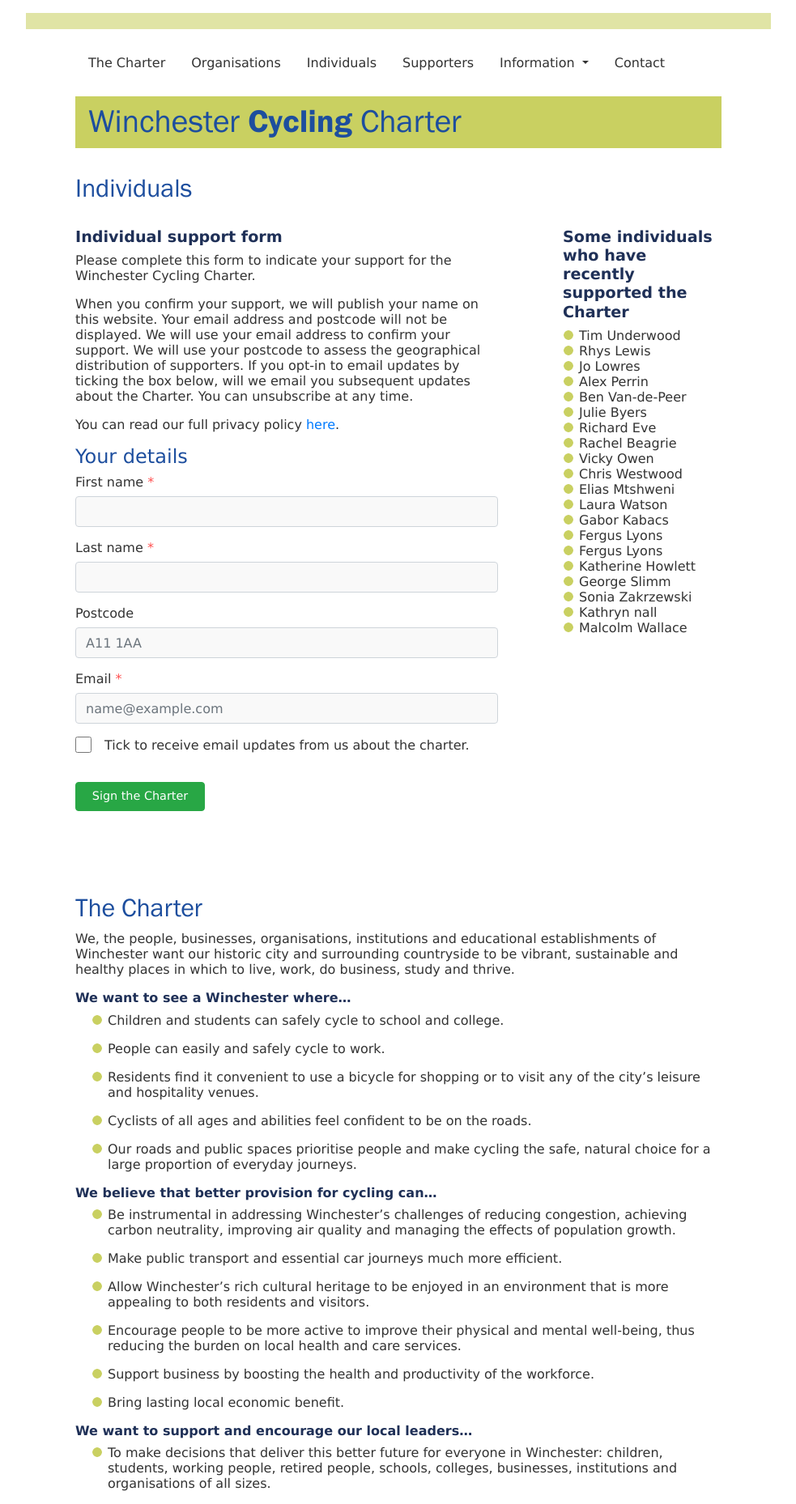
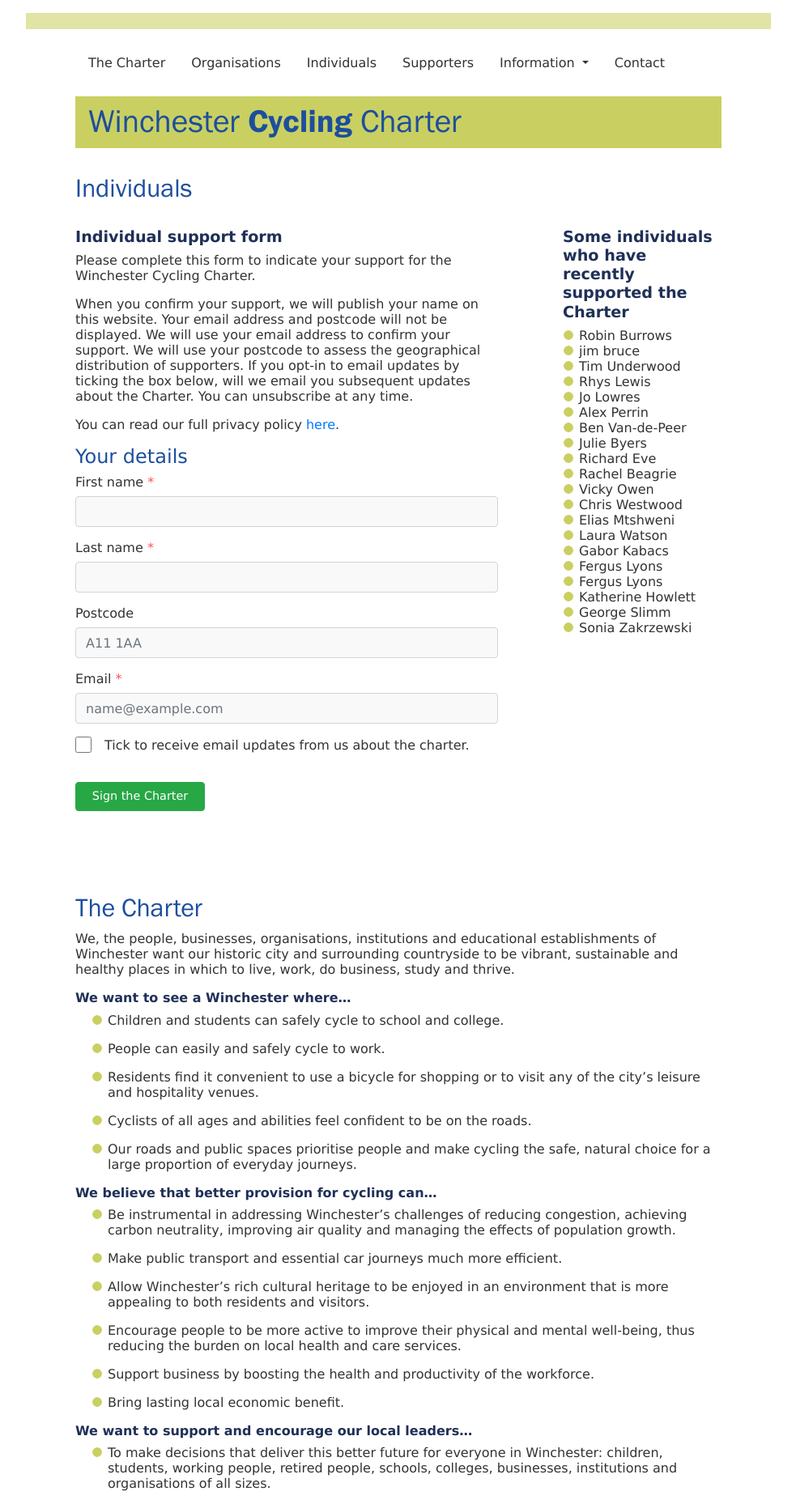
Before and after one commit to winchestercyclingcharter/winchestercyclingcharter.github.io, a Jekyll site: the page built from ind-page.md, in a window 1280 px wide. Shown: the whole page at 81% size, without its empty margins (148-1131 px from the left). Built offline with Jekyll 4.4.1, drawn with Linux system fonts in a browser that asks for light colours; nearby versions of some CDN libraries.

Commit message:
Update people.yml

```diff
--- a/_data/people.yml
+++ b/_data/people.yml
@@ -140,3 +140,5 @@ people:
 - { lastname: Lowres, firstname: Jo, dt: 20210222-152828-945086 }
 - { lastname: Lewis, firstname: Rhys, dt: 20210222-153606-012816 }
 - { lastname: Underwood, firstname: Tim, dt: 20210222-153736-717315 }
+- { lastname: bruce, firstname: jim, dt: 20210222-154901-351176 }
+- { lastname: Burrows, firstname: Robin, dt: 20210222-155649-316641 }
```
